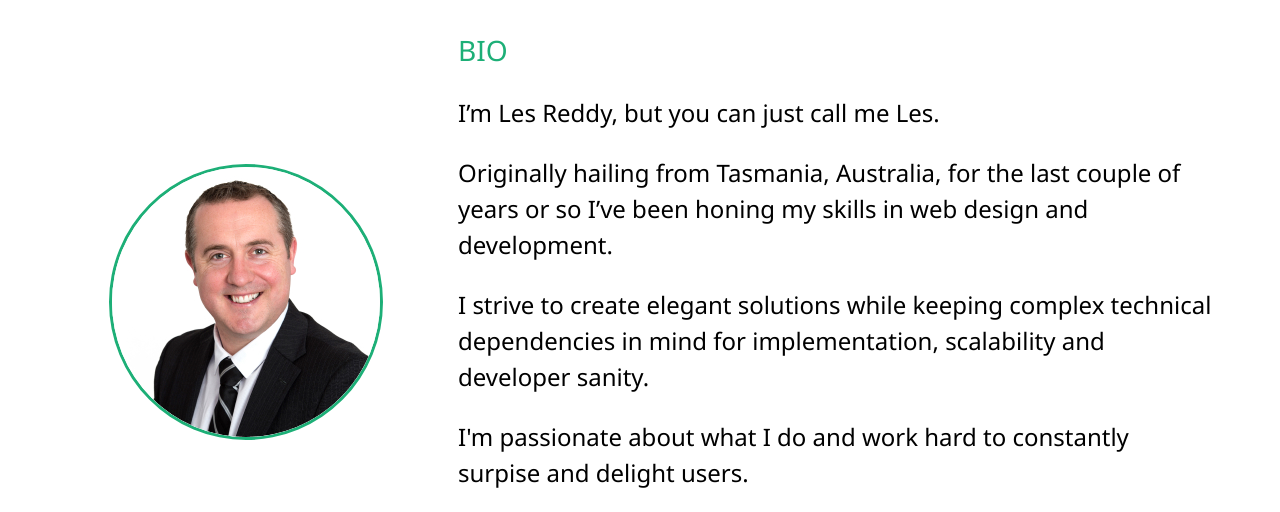
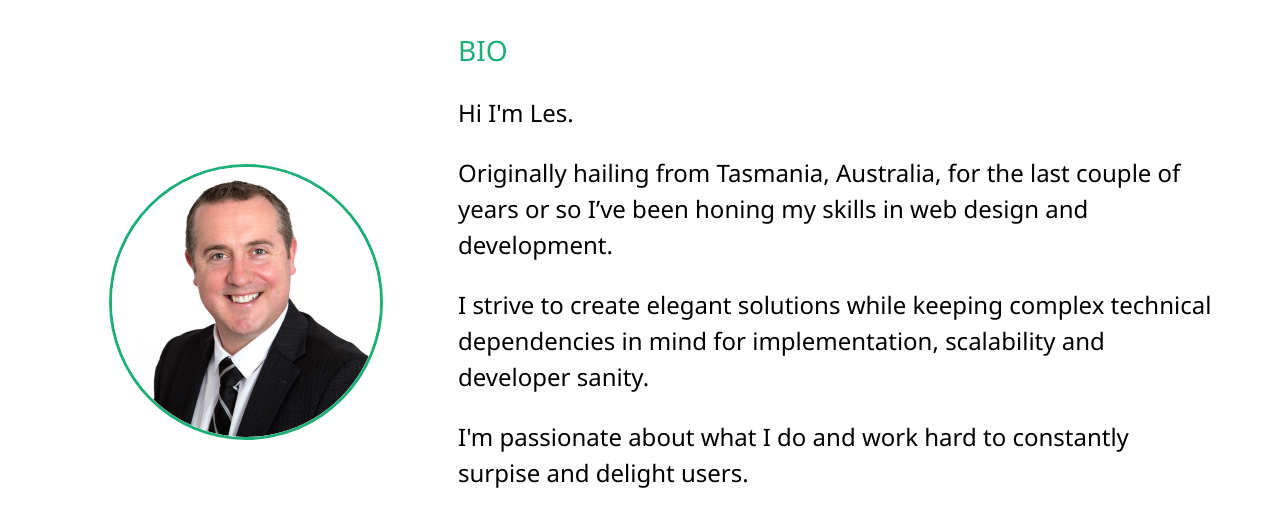
Before and after one commit to lesreddy/portfolio, a website: page dist/about.html in a window 1280 px wide. Shown: the part 247-759 px from the top of the page. Drawn offline with Linux system fonts and the light colour scheme.

Commit message:
made small bio change

```diff
--- a/dist/about.html
+++ b/dist/about.html
@@ -48,7 +48,7 @@
         <div class="bio">
           <h3 class="text-secondary">BIO</h3>
           <p>
-            I’m Les Reddy, but you can just call me Les.</p>
+            Hi I'm Les.</p>
 
 <p>Originally hailing from Tasmania, Australia, for the last couple of years or so I’ve been honing my skills in web design and development.</p>
 
```
